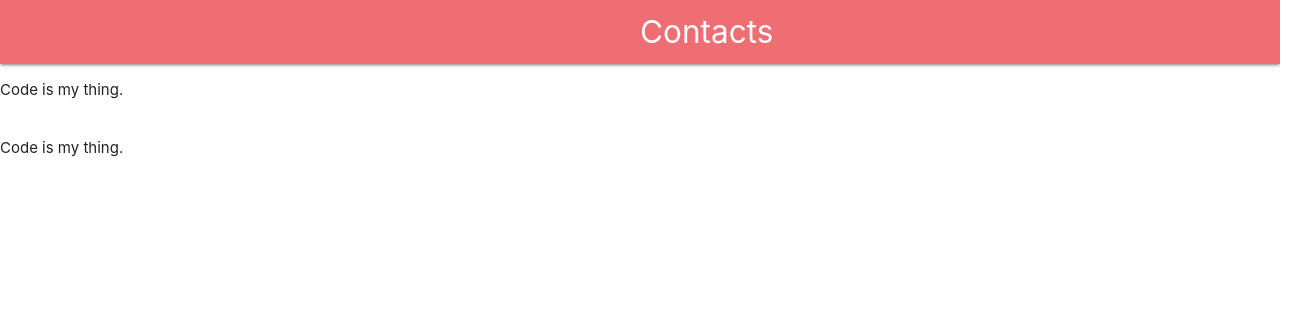
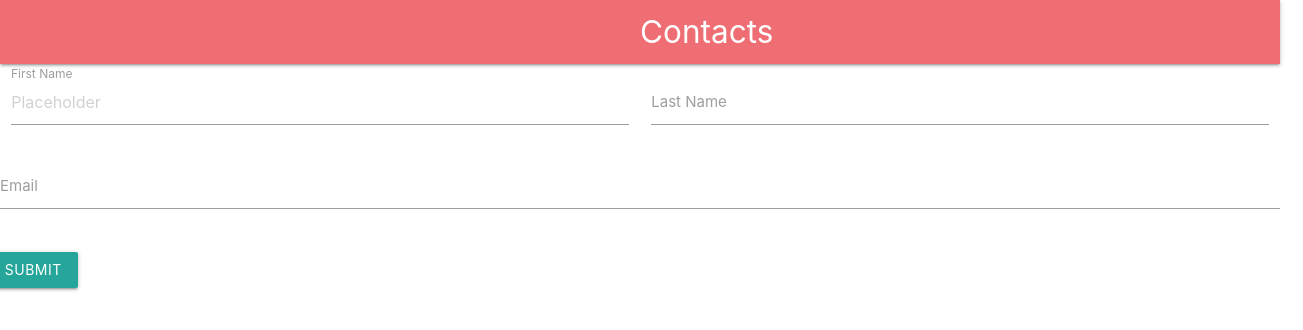
Before and after one commit to darksos34/Full-Stack-SpringBoot-React-APP, a React (Create React App) app in the folder client/: page / in a window 1280 px wide. Shown: the top 330 px of the page, 1303 px wide, since content can reach past the window. Built offline with nearby package versions, Linux system fonts and the light colour scheme; no server answers.

Commit message:
Front-end Connected with the back-end

```diff
--- a/client/src/App.js
+++ b/client/src/App.js
@@ -1,5 +1,5 @@
 import React from 'react';
-import Contacts from './components/Contacts.js';
+import Contacts from './components/Contacts';
 import './App.css';
 
 function App() {
@@ -11,9 +11,9 @@ function App() {
                 </div>
             </nav>
             <div className="row">
-            <Contacts/>
+                <Contacts />
             </div>
-      <Contacts/>
+
         </div>
     );
 }
--- /dev/null
+++ b/client/src/components/AddContacts.js
@@ -0,0 +1,58 @@
+import React, {Component} from "react";
+
+export default class AddContacts extends Component {
+    submitContact(event) {
+        event.preventDefault();
+
+        const contact = {
+            firstName: this.refs.firstName.value,
+            lastName: this.refs.firstName.value,
+            email: this.refs.email.value
+        }
+
+        fetch("http://localhost:8080/api/contacts", {
+            method: "POST",
+            headers: {
+                "content-type": "application/json",
+            },
+            body: JSON.stringify(contact),
+        })
+        .then(response => response.json());
+
+        window.location.reload();
+    }
+
+
+    render() {
+        return (
+
+            <div className="row">
+                <form className="col s12" onSubmit={this.submitContact.bind(this)}>
+                    <div className="row">
+                        <div className="input-field col s6">
+                            <input placeholder="Placeholder" ref="firstName" type="text" className="validate"/>
+                            <label htmlFor="firstName">First Name</label>
+                        </div>
+                        <div className="input-field col s6">
+                            <input ref="lastName" type="text" className="validate"/>
+                            <label htmlFor="lastName">Last Name</label>
+                        </div>
+
+                        <div className="row">
+                            <div className="input-field col s12">
+                                <input ref="email" type="email" className="validate"/>
+                                <label htmlFor="email">Email</label>
+                            </div>
+                        </div>
+
+                        <div className="row">
+                            <button className="waves-effect waves-light btn" type="submit" name="action">Submit</button>
+
+                        </div>
+                    </div>
+                </form>
+            </div>
+
+        )
+    }
+}
--- a/client/src/components/Contacts.js
+++ b/client/src/components/Contacts.js
@@ -1,5 +1,10 @@
 import React, {Component} from 'react';
+import SingleContact from './SingleContact';
+import AddContacts from './AddContacts';
 
+
+//Basic React will be transformed to React-hooks
+//Code is just a demo
 export  default class Contacts extends Component{
     constructor(props) {
         super(props);
@@ -8,11 +13,29 @@ export  default class Contacts extends Component{
         };
     }
 
+    //fetch data will be replaced with Axios
+    componentDidMount() {
+        fetch('http://localhost:8080/api/contacts')
+            .then(response => response.json())
+            .then(data => this.setState({contacts: data}))
+    }
+
+
     render() {
         return(
             <div>
-                <p>Code is my thing.</p>
+                <div className="row">
+                    <AddContacts/>
+
+                </div>
+                <div className="">
+                    { this.state.contacts.map((item) =>(
+                        <SingleContact key={item.id} item={item}/>
+                    ))}
+
+                </div>
+
             </div>
         )
     }
-};
+}
--- /dev/null
+++ b/client/src/components/SingleContact.js
@@ -0,0 +1,20 @@
+import React from "react";
+
+const SingelContact = ({item}) => (
+
+    <div className="row">
+        <div className="col s12 m6">
+            <div className="card blue-grey darken-1">
+                <div className="card-content white-text">
+                    <span className="card-title">{item.firstName} {item.lastName}</span>
+                </div>
+                <div className="card-action">
+                    <p>{item.email}
+                    </p>
+                </div>
+            </div>
+        </div>
+    </div>
+
+);
+export default SingelContact;
```
Also changed, not shown: 3 other files (tests, documents, lock files or other folders). Lines whose indentation alone changed are shown as unchanged.
